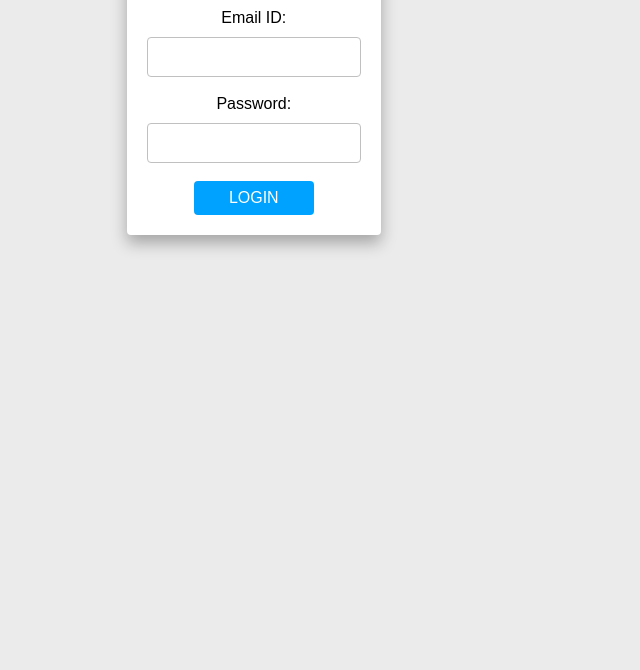
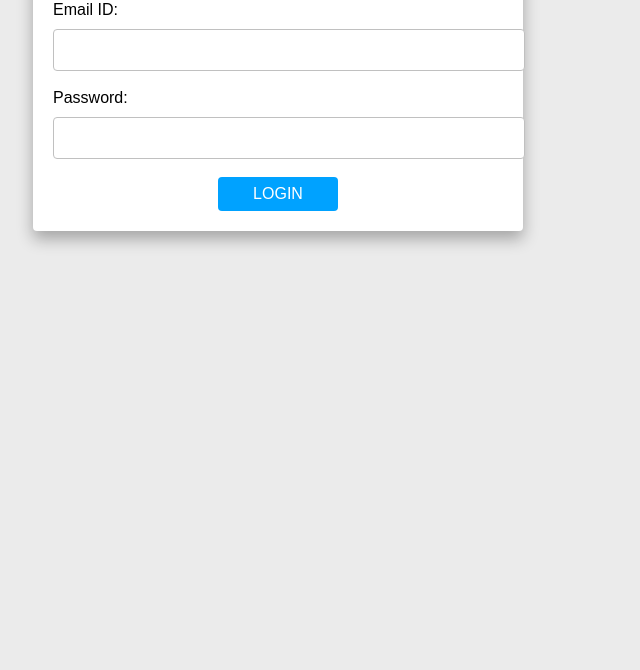
Before and after one commit to NZHANR/compsec, a plain HTML site: page index.html in a window 1280 px wide. Shown: the part 146-816 px from the top of the page, without its empty margins (0-640 px from the left). Drawn offline with Linux system fonts and the light colour scheme.

Commit message:
Update index.html

```diff
--- a/index.html
+++ b/index.html
@@ -5,11 +5,6 @@
     <met name="viewport" content="width=device-width, initial-scale=1.0">
       <title>Simple Login Page</title>
       <style>
-        *{
-          margin: 0;
-          padding: 0;
-          box-sizing: border-box;
-        }
         body{
           min-height: 100vh;
           background: #ebebeb;
@@ -18,9 +13,8 @@
         }
         .container{
           margin: auto;
-          width: 50%;
+          width: 500px;
           max-width: 90%;
-          text-align:center;
         }
         .container form{
           width: 100%;
```
